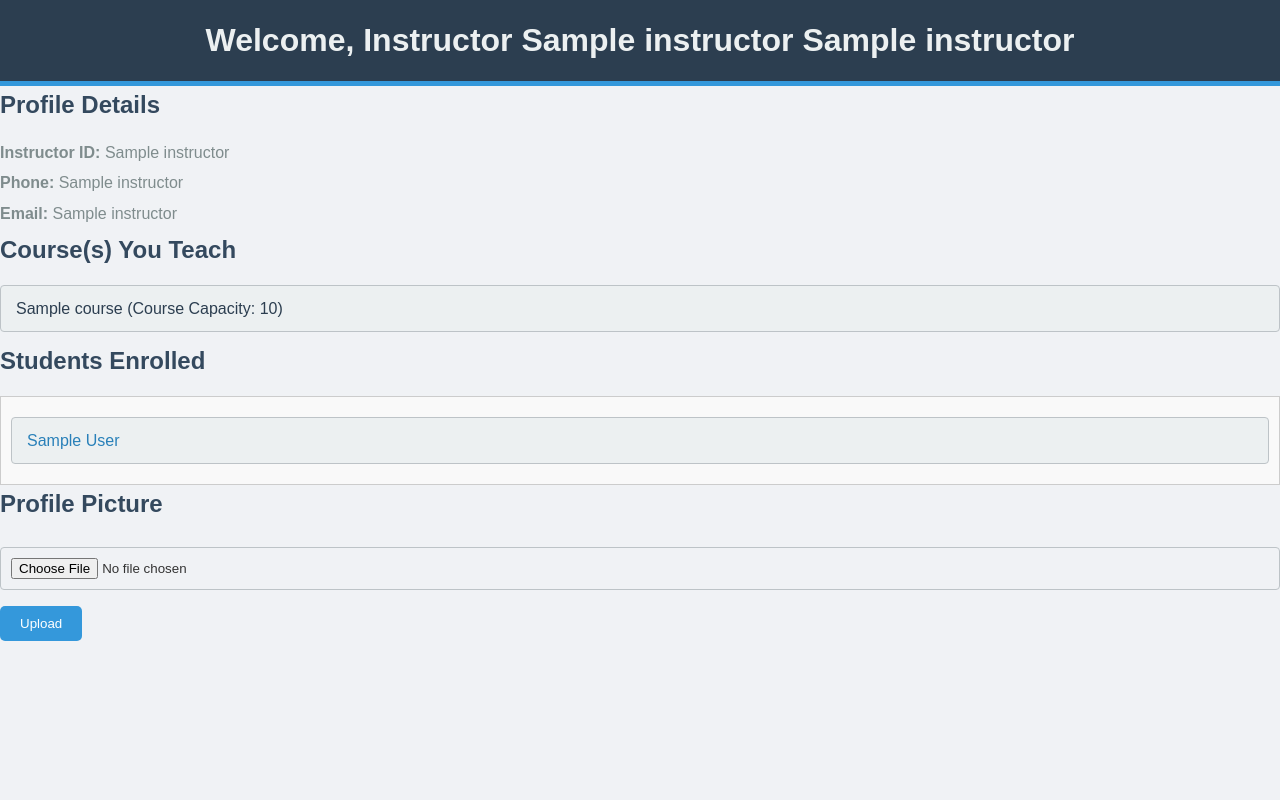
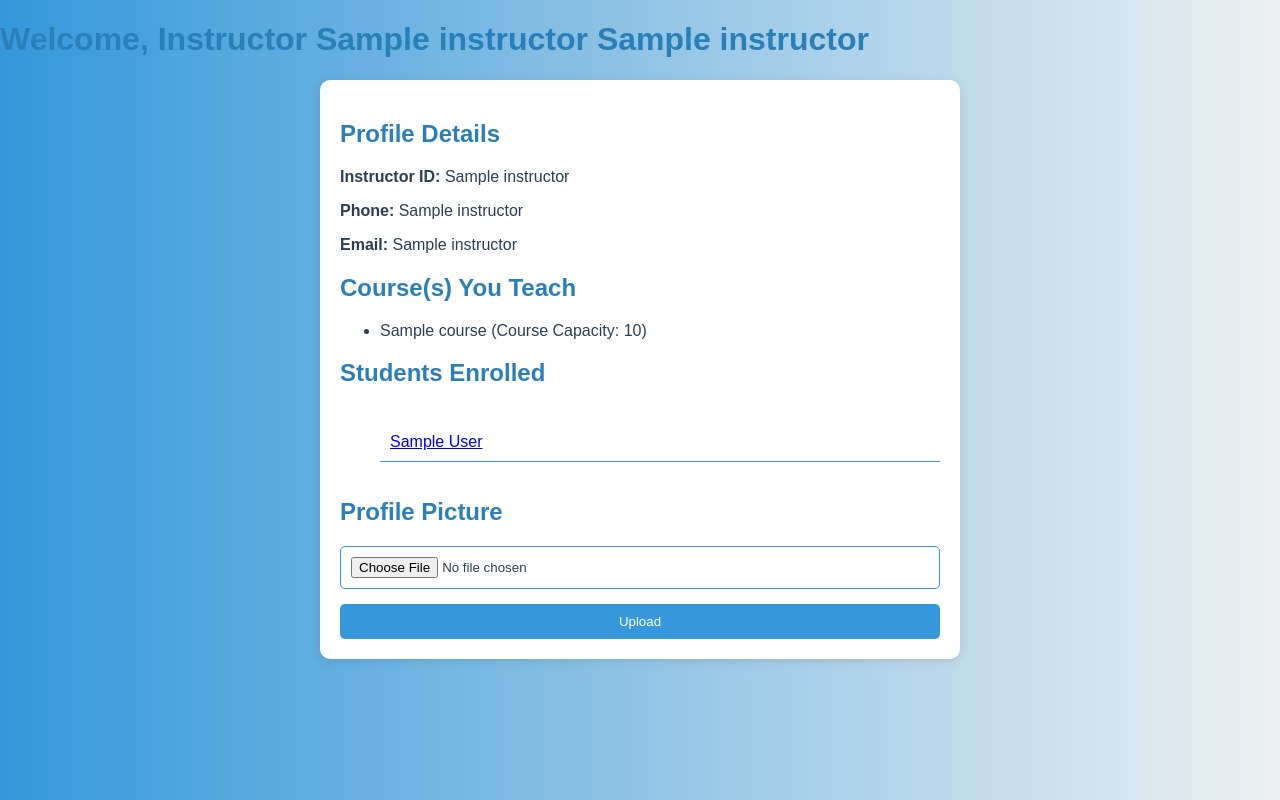
Before and after one commit to Ibrahim-B-K/student_enrollment, a Flask app: template templates/instructor_dashboard.html in a window 1280 px wide. Run offline with Flask 3, Linux system fonts and the light colour scheme; the template is opened without the code that fills it: most values are stand-ins (such as "Sample title", 1, 10 or a date in 2020); some libraries are stand-ins or nearby versions.

Commit message:
added js and some styles

```diff
--- a/app.py
+++ b/app.py
@@ -3,9 +3,6 @@ from flask_mysqldb import MySQL
 from Crypto.Hash import SHA256  # Import SHA256 from pycryptodome
 import random
 import string
-import smtplib
-from email.mime.text import MIMEText
-from email.mime.multipart import MIMEMultipart
 
 app = Flask(__name__)
 app.secret_key = 'your_secret_key'
@@ -22,32 +19,6 @@ def generate_credentials():
     username = ''.join(random.choices(string.ascii_lowercase + string.digits, k=8))
     password = ''.join(random.choices(string.ascii_letters + string.digits, k=10))
     return username, password
-
-# Function to send email with generated credentials
-def send_email(email, username, password):
-    sender_email = "merlinhermes1327@gmail.com"  # Dummy account email
-    sender_password = "merlinhermespassword@"       # Dummy account password
-    subject = "Your Registration Details"
-
-    msg = MIMEMultipart()
-    msg['From'] = sender_email
-    msg['To'] = email
-    msg['Subject'] = subject
-
-    body = f"Hello,\n\nYour registration has been successful. Here are your login credentials:\nUsername: {username}\nPassword: {password}\n\nPlease log in and change your password after logging in."
-    msg.attach(MIMEText(body, 'plain'))
-
-    try:
-        server = smtplib.SMTP('smtp.example.com', 587)  # Update with your SMTP server
-        server.starttls()
-        server.login(sender_email, sender_password)
-        text = msg.as_string()
-        server.sendmail(sender_email, email, text)
-        server.quit()
-        return True
-    except Exception as e:
-        print(f"Error: {e}")
-        return False
 
 # Home route
 @app.route('/')
@@ -76,21 +47,21 @@ def register():
 
         # Insert into the Students table with the generated credentials
         cur = mysql.connection.cursor()
-        cur.execute(
-            "INSERT INTO Students(first_name, last_name, date_of_birth, email, phone_number, address, entrance_exam_marks, department_id, username, password) "
-            "VALUES (%s, %s, %s, %s, %s, %s, %s, %s, %s, %s)",
-            (first_name, last_name, dob, email, phone, address, exam_marks, department_id, username, hashed_password)
-        )
-        mysql.connection.commit()
-        cur.close()
+        try:
+            cur.execute(
+                "INSERT INTO Students(first_name, last_name, date_of_birth, email, phone_number, address, entrance_exam_marks, department_id, username, password) "
+                "VALUES (%s, %s, %s, %s, %s, %s, %s, %s, %s, %s)",
+                (first_name, last_name, dob, email, phone, address, exam_marks, department_id, username, hashed_password)
+            )
+            mysql.connection.commit()
+            flash("Registration successful! Your credentials have been sent to your email.", "success")
+            return redirect(url_for('login'))
+        except Exception as e:
+            mysql.connection.rollback()
+            flash("An error occurred during registration: {}".format(str(e)), "danger")
+        finally:
+            cur.close()
 
-        # Send email with the username and password
-        if send_email(email, username, password):
-            flash("Registration successful! Your credentials have been emailed to you.", "success")
-        else:
-            flash("Registration successful! However, there was an issue sending the email.", "warning")
-
-        return redirect(url_for('login'))
     return render_template('register.html')
 
 # Login route
@@ -102,25 +73,27 @@ def login():
         password = request.form['password']  # Use plaintext password
 
         cur = mysql.connection.cursor()
-        if user_type == 'student':
-            cur.execute("SELECT * FROM Students WHERE username=%s", (username,))
-            user = cur.fetchone()
-            password_index = 10  # Password is at index 10 in table Students
-        else:
-            cur.execute("SELECT * FROM Instructors WHERE username=%s", (username,))
-            user = cur.fetchone()
-            password_index = 7  # Password is at index 7 in table Instructors
+        try:
+            if user_type == 'student':
+                cur.execute("SELECT * FROM Students WHERE username=%s", (username,))
+                user = cur.fetchone()
+                password_index = 10  # Password is at index 10 in table Students
+            else:
+                cur.execute("SELECT * FROM Instructors WHERE username=%s", (username,))
+                user = cur.fetchone()
+                password_index = 7  # Password is at index 7 in table Instructors
 
-        cur.close()
+            # Compare the SHA256 hashed password
+            if user and user[password_index] == SHA256.new(password.encode('utf-8')).hexdigest():
+                session['logged_in'] = True
+                session['username'] = username
+                session['user_type'] = user_type
+                return redirect(url_for('dashboard'))
+            else:
+                flash("Invalid credentials, please try again.", "danger")
+        finally:
+            cur.close()
 
-        # Compare the SHA256 hashed password
-        if user and user[password_index] == SHA256.new(password.encode('utf-8')).hexdigest():
-            session['logged_in'] = True
-            session['username'] = username
-            session['user_type'] = user_type
-            return redirect(url_for('dashboard'))
-        else:
-            flash("Invalid credentials, please try again.", "danger")
     return render_template('login.html')
 
 # Dashboard route
@@ -128,26 +101,27 @@ def login():
 def dashboard():
     if 'logged_in' in session:
         cur = mysql.connection.cursor()
-        if session['user_type'] == 'student':
-            # Fetch student details
-            cur.execute("SELECT first_name, last_name FROM Students WHERE username=%s", (session['username'],))
-            student = cur.fetchone()
+        try:
+            if session['user_type'] == 'student':
+                # Fetch student details
+                cur.execute("SELECT first_name, last_name FROM Students WHERE username=%s", (session['username'],))
+                student = cur.fetchone()
+                if student:
+                    return render_template('student_dashboard.html', username=session['username'])
+                else:
+                    flash("Student not found.", "danger")
+                    return redirect(url_for('login'))
+            elif session['user_type'] == 'instructor':
+                # Fetch instructor details
+                cur.execute("SELECT first_name, last_name, instructor_id, phone_number, email FROM Instructors WHERE username=%s", (session['username'],))
+                instructor = cur.fetchone()
+                if instructor:
+                    return render_template('instructor_dashboard.html', instructor=instructor)
+                else:
+                    flash("Instructor not found.", "danger")
+                    return redirect(url_for('login'))
+        finally:
             cur.close()
-            if student:
-                return render_template('student_dashboard.html', username=session['username'])
-            else:
-                flash("Student not found.", "danger")
-                return redirect(url_for('login'))
-        elif session['user_type'] == 'instructor':
-            # Fetch instructor details
-            cur.execute("SELECT first_name, last_name, instructor_id, phone_number, email FROM Instructors WHERE username=%s", (session['username'],))
-            instructor = cur.fetchone()
-            cur.close()
-            if instructor:
-                return render_template('instructor_dashboard.html', instructor=instructor)
-            else:
-                flash("Instructor not found.", "danger")
-                return redirect(url_for('login'))
     else:
         flash("Please log in first.", "warning")
         return redirect(url_for('login'))
--- a/static/css/styles.css
+++ b/static/css/styles.css
@@ -1,177 +1,167 @@
-/* General Reset */
-* {
+/* Global Styles */
+body {
+    font-family: Arial, sans-serif;
     margin: 0;
     padding: 0;
-    box-sizing: border-box;
+    background: linear-gradient(to right, #3498db, #ecf0f1);
+    color: #2c3e50;
 }
 
-body {
-    font-family: 'Arial', sans-serif;
-    background-color: #f0f2f5;
-    color: #333;
-    line-height: 1.6;
-    margin: 0;
+h1, h2, h3 {
+    color: #2980b9;
 }
 
-/* Header */
-header {
+.navbar {
     background-color: #2c3e50;
-    color: #ecf0f1;
-    padding: 15px 20px;
-    text-align: center;
-    border-bottom: 5px solid #3498db;
+    padding: 10px;
 }
 
-header h1 {
-    margin: 0;
-    font-size: 2rem;
+.navbar ul {
+    list-style-type: none;
+    display: flex;
+    justify-content: space-between;
 }
 
-/* General layout */
+.navbar li {
+    margin: 0 15px;
+}
+
+.navbar a {
+    color: #ecf0f1;
+    text-decoration: none;
+    font-weight: bold;
+}
+
+.navbar a:hover {
+    text-decoration: underline;
+}
+
+/* Container */
 .container {
-    width: 85%;
-    margin: 20px auto;
     padding: 20px;
-    background-color: #fff;
-    border-radius: 8px;
-    box-shadow: 0 4px 8px rgba(0, 0, 0, 0.1);
+    text-align: center;
+}
+
+/* Login and Register Forms */
+.login-container, .register-container {
+    max-width: 400px;
+    margin: 50px auto;
+    padding: 20px;
+    background: #ffffff;
+    border-radius: 10px;
+    box-shadow: 0 2px 10px rgba(0, 0, 0, 0.1);
+    animation: fadeIn 1s ease-in;
+}
+
+.login-container h1, .register-container h1 {
+    margin-bottom: 20px;
+}
+
+/* Form Elements */
+form {
+    display: flex;
+    flex-direction: column;
+}
+
+form label {
+    margin-bottom: 5px;
+    font-weight: bold;
+}
+
+form input, form select, form textarea {
+    padding: 10px;
+    margin-bottom: 15px;
+    border: 1px solid #3498db;
+    border-radius: 5px;
+    transition: border 0.3s ease;
+}
+
+form input:focus, form select:focus, form textarea:focus {
+    border: 2px solid #2980b9;
 }
 
 /* Buttons */
 button {
+    padding: 10px;
     background-color: #3498db;
-    color: #fff;
-    padding: 10px 20px;
+    color: white;
     border: none;
     border-radius: 5px;
     cursor: pointer;
-    transition: background-color 0.3s ease;
+    transition: background 0.3s ease;
 }
 
 button:hover {
     background-color: #2980b9;
 }
 
-button:disabled {
-    background-color: #95a5a6;
-    cursor: not-allowed;
+/* Flash Messages */
+.flashes {
+    list-style-type: none;
+    margin: 15px 0;
 }
 
-/* Forms */
-input[type="text"], input[type="email"], input[type="password"], input[type="file"], select {
-    width: 100%;
-    padding: 12px;
-    margin: 8px 0 16px;
-    display: inline-block;
-    border: 1px solid #ccc;
-    border-radius: 4px;
-    box-sizing: border-box;
+.flash-success {
+    color: green;
 }
 
-/* Profile section */
-.profile {
-    margin-bottom: 20px;
+.flash-error {
+    color: red;
 }
 
-.profile h2 {
-    font-size: 1.5rem;
-    margin-bottom: 15px;
-    color: #34495e;
+/* Animations */
+@keyframes fadeIn {
+    from {
+        opacity: 0;
+    }
+    to {
+        opacity: 1;
+    }
 }
 
-.profile p {
-    font-size: 1rem;
-    margin: 5px 0;
-    color: #7f8c8d;
+.form-animation {
+    opacity: 0;
+    transform: translateY(-20px);
+    animation: fadeIn 0.5s forwards;
 }
 
-/* List of courses and students */
-ul {
-    list-style-type: none;
-    padding: 0;
+/* Profile Section */
+.profile {
+    max-width: 600px;
+    margin: 20px auto;
+    padding: 20px;
+    background: #ffffff;
+    border-radius: 10px;
+    box-shadow: 0 2px 10px rgba(0, 0, 0, 0.1);
 }
 
-ul li {
-    background-color: #ecf0f1;
-    padding: 10px 15px;
-    margin: 10px 0;
-    border-radius: 4px;
-    border: 1px solid #bdc3c7;
-    color: #2c3e50;
-    font-size: 1rem;
-    transition: background-color 0.3s ease;
-}
-
-ul li a {
-    text-decoration: none;
-    color: #2980b9;
-}
-
-ul li:hover {
-    background-color: #3498db;
-    color: white;
-}
-
-ul li a:hover {
-    text-decoration: underline;
-    color: white;
-}
-
-/* Scrollable student list */
+/* Student List */
 .student-list {
     max-height: 200px;
     overflow-y: auto;
-    border: 1px solid #ccc;
-    padding: 10px;
-    margin-top: 10px;
-    background-color: #f9f9f9;
 }
 
-/* Footer */
-footer {
-    text-align: center;
-    padding: 10px;
-    background-color: #2c3e50;
-    color: #ecf0f1;
-    position: fixed;
-    width: 100%;
-    bottom: 0;
+.student-list ul {
+    list-style-type: none;
 }
 
-/* Aesthetic Colors for Forms */
-input[type="text"]:focus, input[type="email"]:focus, input[type="password"]:focus, select:focus {
-    outline: none;
-    border-color: #3498db;
+.student-list li {
+    padding: 10px;
+    border-bottom: 1px solid #3498db;
+}
+
+.student-list li:hover {
     background-color: #ecf0f1;
 }
 
-/* Profile Picture Upload Styling */
-input[type="file"] {
-    background-color: #f0f2f5;
-    border: 1px solid #bdc3c7;
-    padding: 10px;
+/* Responsive */
+@media (max-width: 768px) {
+    .navbar ul {
+        flex-direction: column;
+        align-items: center;
+    }
+
+    .navbar li {
+        margin: 10px 0;
+    }
 }
-
-/* Navigation Bar */
-.navbar {
-    width: 100%;
-    padding: 10px 0;
-    background-color: #2c3e50;
-    display: flex;
-    justify-content: space-between;
-    align-items: center;
-    border-bottom: 3px solid #3498db;
-}
-
-.navbar a {
-    text-decoration: none;
-    color: #ecf0f1;
-    padding: 10px 20px;
-    font-size: 1.1rem;
-}
-
-.navbar a:hover {
-    background-color: #2980b9;
-    color: white;
-    border-radius: 4px;
-}
--- /dev/null
+++ b/static/js/scripts.js
@@ -0,0 +1,28 @@
+document.addEventListener("DOMContentLoaded", function() {
+    const formContainers = document.querySelectorAll('.form-animation');
+    formContainers.forEach((form) => {
+        form.style.opacity = 1;  // Ensure form is visible after page load
+    });
+
+    // Example of simple validation on forms
+    const forms = document.querySelectorAll('form');
+    forms.forEach(form => {
+        form.addEventListener('submit', function(e) {
+            let valid = true;
+            const inputs = form.querySelectorAll('input[required], select[required], textarea[required]');
+            inputs.forEach(input => {
+                if (!input.value) {
+                    valid = false;
+                    input.style.borderColor = 'red';
+                    input.addEventListener('input', () => {
+                        input.style.borderColor = '#3498db';
+                    });
+                }
+            });
+            if (!valid) {
+                e.preventDefault(); // Prevent form submission if invalid
+                alert("Please fill out all required fields.");
+            }
+        });
+    });
+});
--- a/templates/index.html
+++ b/templates/index.html
@@ -7,7 +7,7 @@
     <link rel="stylesheet" href="{{ url_for('static', filename='css/styles.css') }}">
 </head>
 <body>
-    <nav>
+    <nav class="navbar">
         <ul>
             <li><a href="/">Home</a></li>
             <li><a href="/login">Login</a></li>
@@ -17,7 +17,8 @@
     <div class="container">
         <h1>Welcome to College Enrollment System</h1>
         <p>Explore our courses and departments.</p>
-        <img src="static/images/college_image.jpeg" alt="College">
+        <img src="{{ url_for('static', filename='images/college_image.jpeg') }}" alt="College">
     </div>
+    <script src="{{ url_for('static', filename='js/scripts.js') }}"></script>
 </body>
 </html>
--- a/templates/instructor_dashboard.html
+++ b/templates/instructor_dashboard.html
@@ -39,5 +39,6 @@
             <button type="submit">Upload</button>
         </form>
     </div>
+    <script src="{{ url_for('static', filename='js/scripts.js') }}"></script>
 </body>
 </html>
--- a/templates/register.html
+++ b/templates/register.html
@@ -8,7 +8,7 @@
 </head>
 <body>
     <h1>Student Registration</h1>
-    <form action="/register" method="POST">
+    <form action="/register" method="POST" class="form-animation">
         <label for="first_name">First Name:</label>
         <input type="text" id="first_name" name="first_name" required>
 
@@ -37,8 +37,8 @@
             <option value="3">EEE</option>
         </select>
 
-        <!-- Username and password fields removed -->
         <button type="submit">Register</button>
     </form>
+    <script src="{{ url_for('static', filename='js/scripts.js') }}"></script>
 </body>
 </html>
--- a/templates/student_dashboard.html
+++ b/templates/student_dashboard.html
@@ -35,5 +35,6 @@
             <button type="submit">Upload</button>
         </form>
     </div>
+    <script src="{{ url_for('static', filename='js/scripts.js') }}"></script>
 </body>
 </html>
```
Also changed, not shown: templates/login.html (+2 -7 lines).
